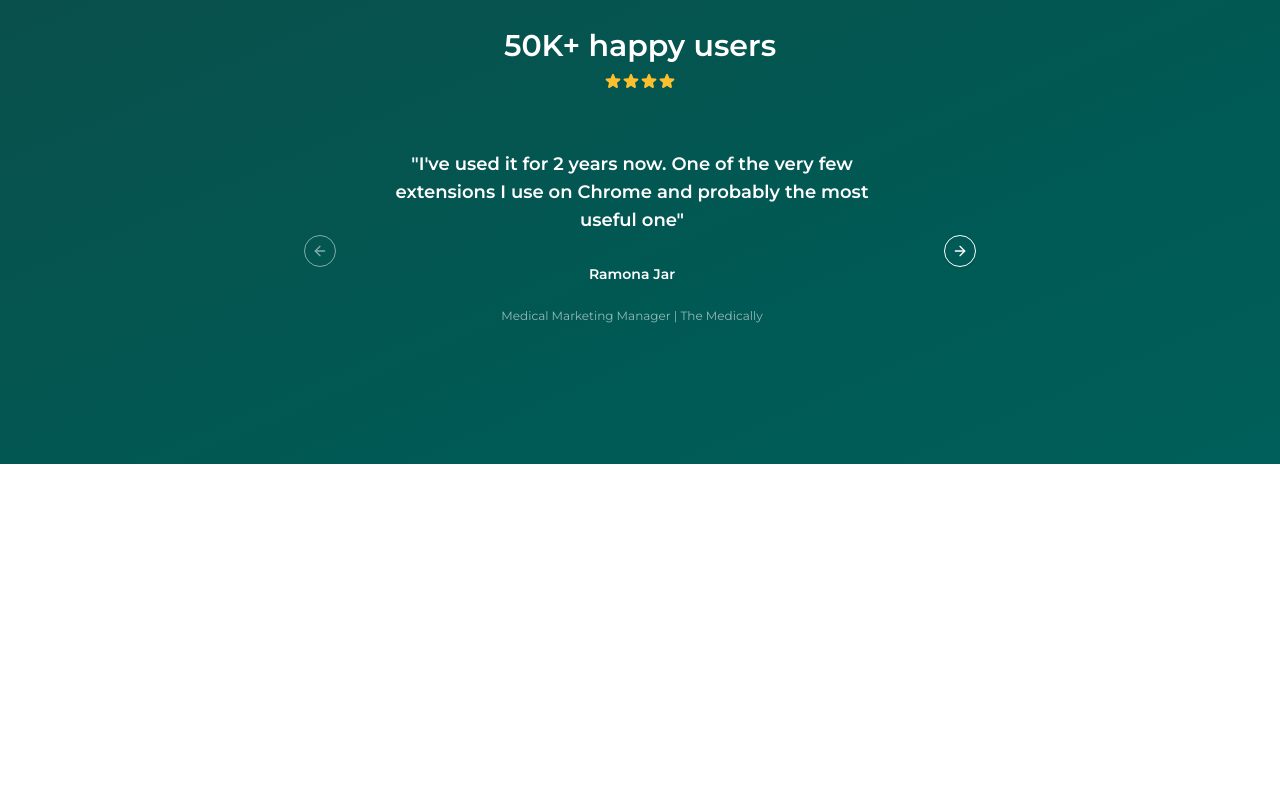
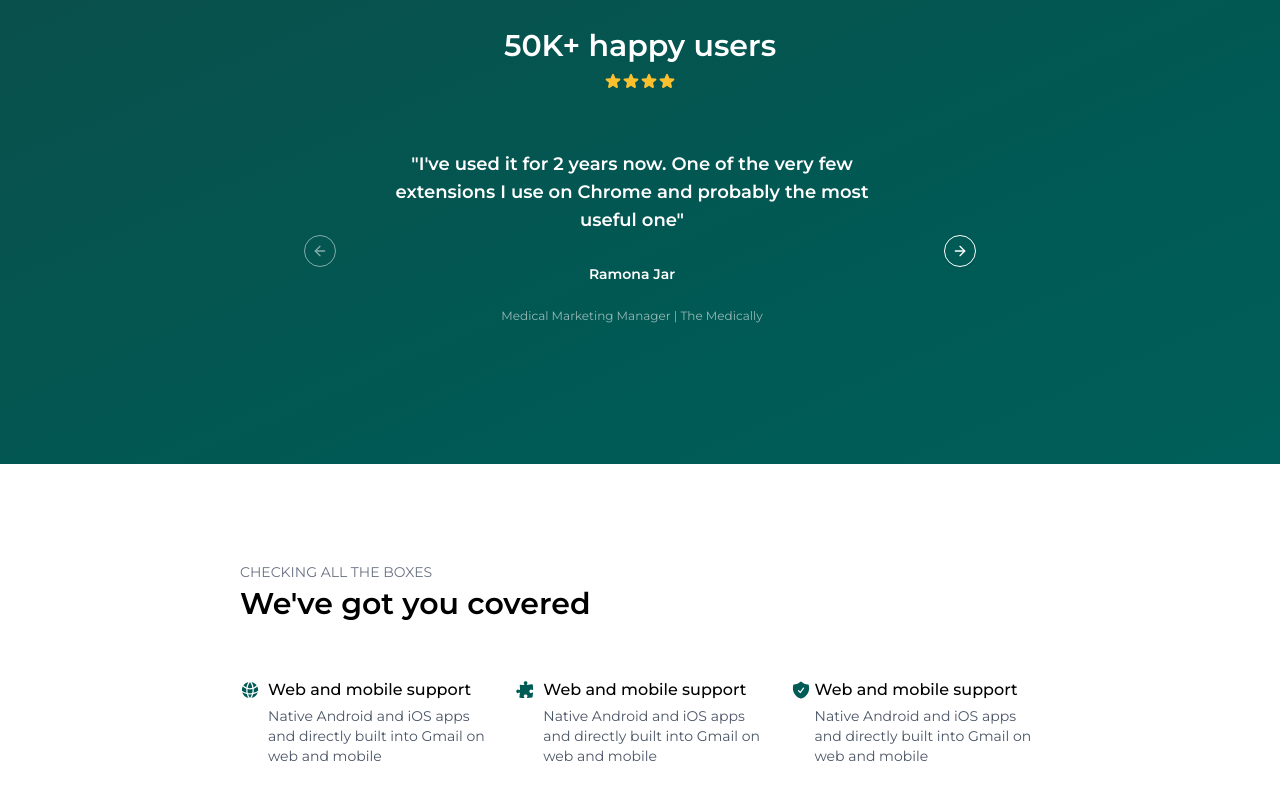
Before and after one commit to aayushcyy/bytely, a Next.js app: page / in a window 1280 px wide. Shown: the part 2416-3216 px from the top of the page. Before the commit the page ends 2880 px from the top, so only its background shows below. Built offline with nearby package versions, Linux system fonts and the light colour scheme.

Commit message:
complete section 5

```diff
--- /dev/null
+++ b/app/Component/Footer.jsx
@@ -0,0 +1,5 @@
+import React from "react";
+
+export default function Footer() {
+  return <div>Footer</div>;
+}
--- /dev/null
+++ b/app/Component/Section5.jsx
@@ -0,0 +1,57 @@
+import React from "react";
+import {
+  GlobeAltIcon,
+  ShieldCheckIcon,
+  PuzzlePieceIcon,
+} from "@heroicons/react/24/solid";
+
+export default function Section5() {
+  return (
+    <div className="w-full flex flex-col gap-14 justify-center h-[50vh] px-60">
+      <div className="flex flex-col gap-1">
+        <p className="uppercase text-sm text-gray-500">
+          Checking all the boxes
+        </p>
+        <p className="text-3xl font-semibold">We've got you covered</p>
+      </div>
+      <div className="flex gap-6">
+        <div className="flex gap-2">
+          <div className="pt-0.5">
+            <GlobeAltIcon className="size-5 text-[#005B56]" />
+          </div>
+          <div className="flex flex-col gap-1">
+            <p className="font-medium">Web and mobile support</p>
+            <p className="text-sm text-gray-600">
+              Native Android and iOS apps and directly built into Gmail on web
+              and mobile
+            </p>
+          </div>
+        </div>
+        <div className="flex gap-2">
+          <div className="pt-0.5">
+            <PuzzlePieceIcon className="size-5 text-[#005B56]" />
+          </div>
+          <div className="flex flex-col gap-1">
+            <p className="font-medium">Web and mobile support</p>
+            <p className="text-sm text-gray-600">
+              Native Android and iOS apps and directly built into Gmail on web
+              and mobile
+            </p>
+          </div>
+        </div>
+        <div className="flex gap-1">
+          <div className="pt-0.5">
+            <ShieldCheckIcon className="size-5 text-[#005B56]" />
+          </div>
+          <div className="flex flex-col gap-1">
+            <p className="font-medium">Web and mobile support</p>
+            <p className="text-sm text-gray-600">
+              Native Android and iOS apps and directly built into Gmail on web
+              and mobile
+            </p>
+          </div>
+        </div>
+      </div>
+    </div>
+  );
+}
--- a/app/page.jsx
+++ b/app/page.jsx
@@ -4,6 +4,7 @@ import HeroSection from "./Component/HeroSection";
 import HeroSection2 from "./Component/HeroSection2";
 import Section3 from "./Component/Section3";
 import FeedbackPage from "./Component/FeedbackPage";
+import Section5 from "./Component/Section5";
 
 export default function Home() {
   return (
@@ -14,6 +15,7 @@ export default function Home() {
       <HeroSection2 />
       <Section3 />
       <FeedbackPage />
+      <Section5 />
     </div>
   );
 }
```
